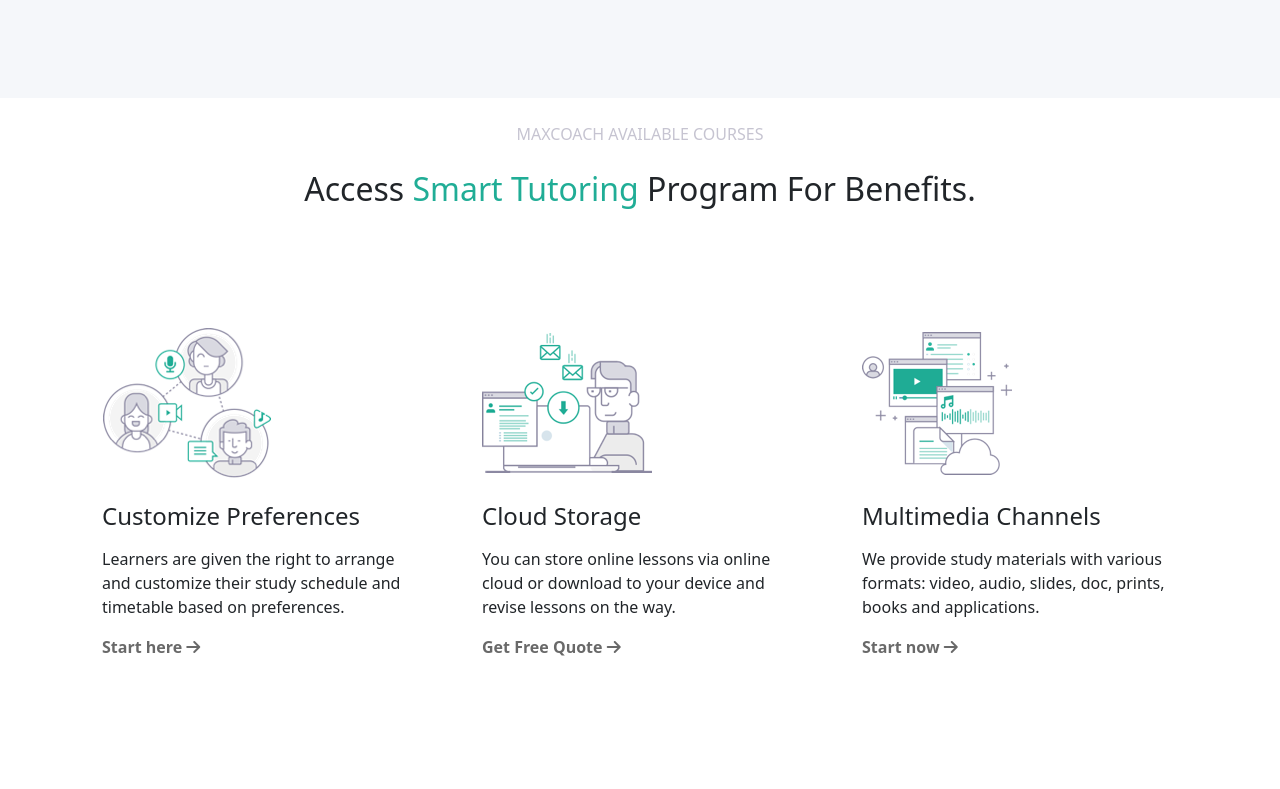
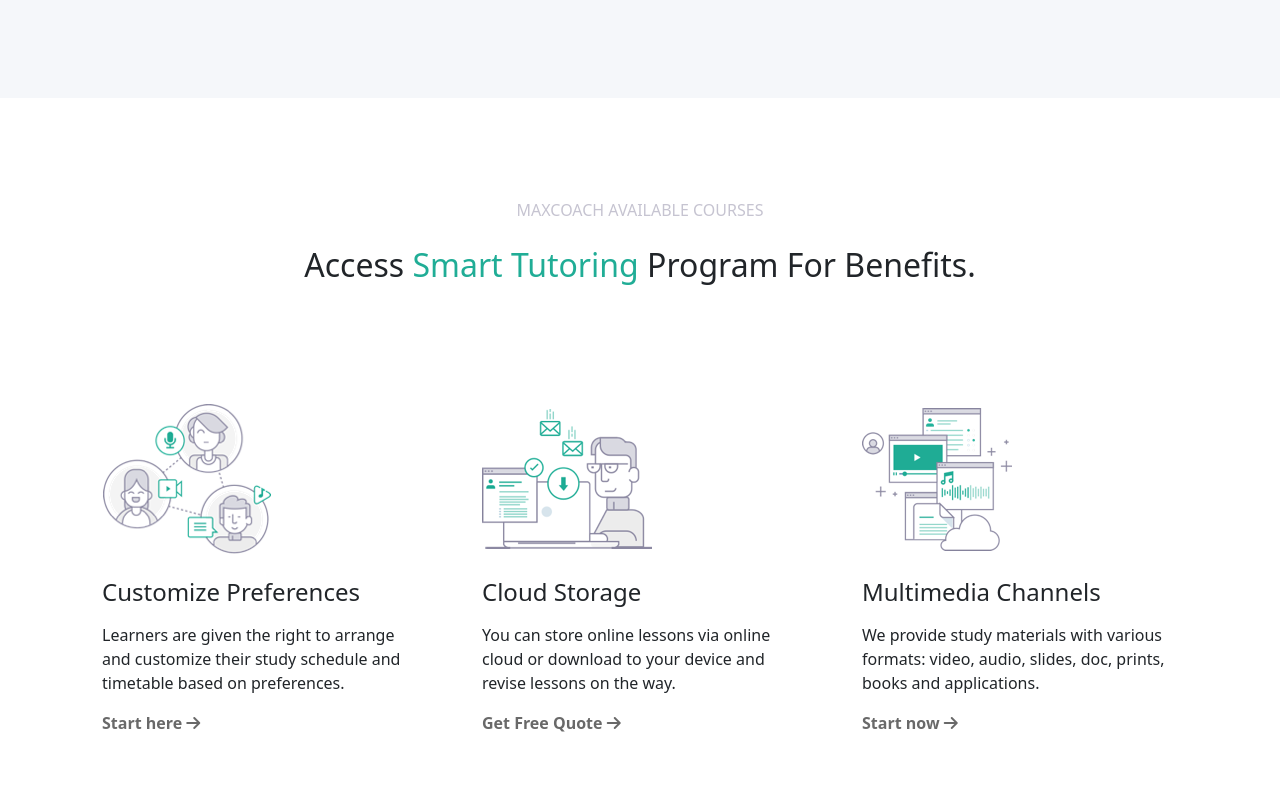
Before and after one commit to saraaffro/proj-html-vuejs, a Vue app: page / in a window 1280 px wide. Shown: the part 2031-2820 px from the top of the page. Built offline with nearby package versions, Linux system fonts and the light colour scheme.

Commit message:
fix: spaces between section in homepage

```diff
--- a/src/components/Benefits.vue
+++ b/src/components/Benefits.vue
@@ -54,6 +54,9 @@
 <style lang="scss" scoped>
 @use '../styles/partial/variables' as *;
 
+.benefit{
+  margin-top: 100px;
+}
 .container-benefit {
   margin: 100px 0;
 
```
